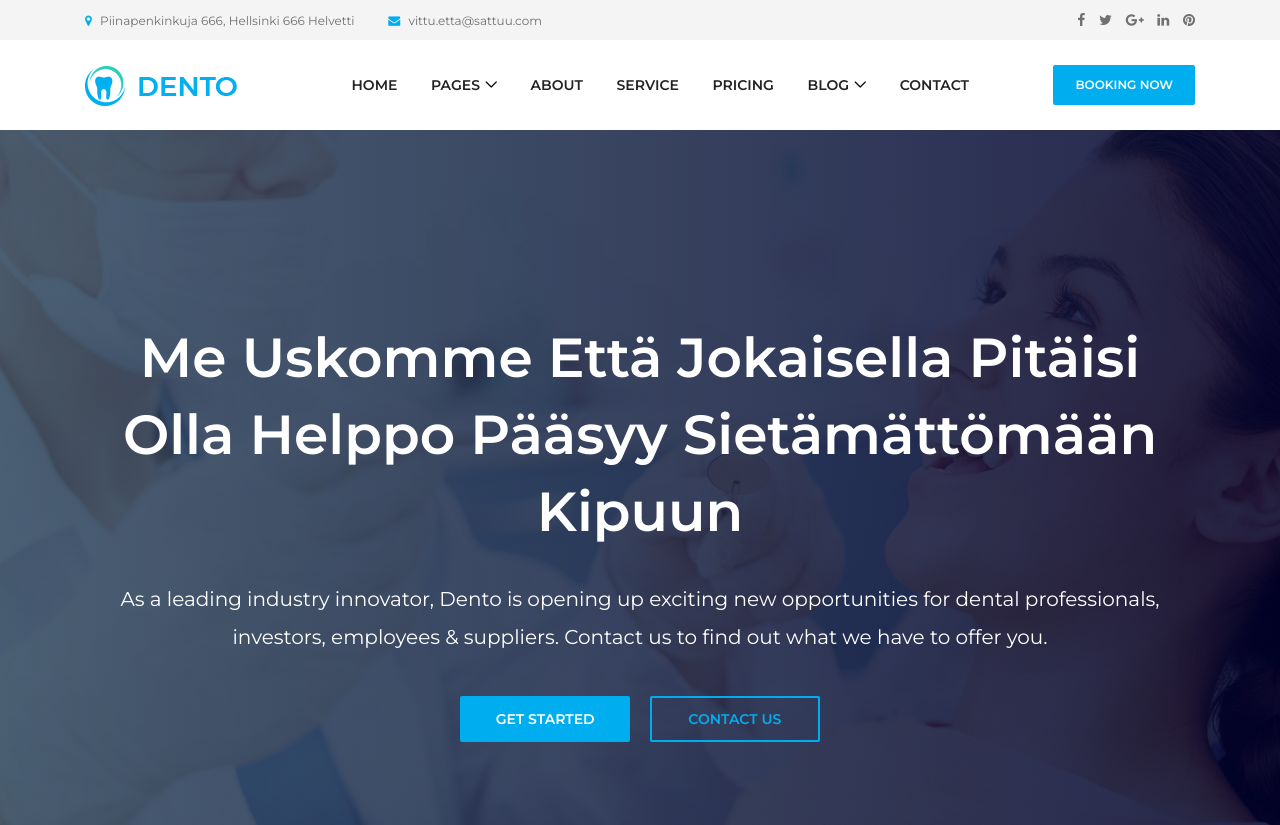
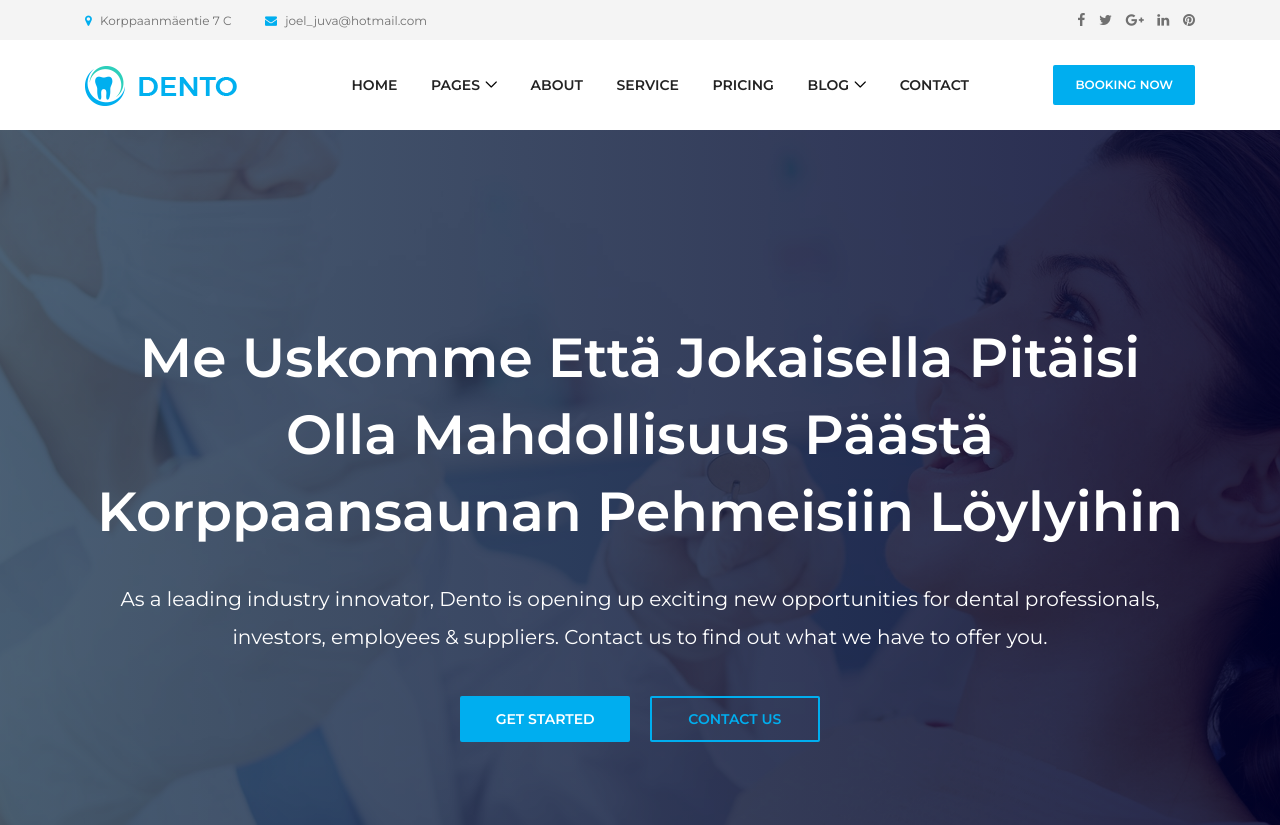
Before and after one commit to zeizeibot/dentalDjango, a Django app: template website/templates/home.html in a window 1280 px wide. Shown: the top 825 px of the page. Run offline with Django 3.2, Linux system fonts and the light colour scheme; the template is opened without the code that fills it, so the values that code supplies are empty; parts of the project's set-up code (start-up, migrations or seed data) failed here and were passed over; some libraries are stand-ins or nearby versions; some web fonts are replaced.

Commit message:
Muutin home sivun tekstejä

```diff
--- a/website/templates/home.html
+++ b/website/templates/home.html
@@ -36,8 +36,8 @@
           <!-- Top Content -->
           <div class="col-6 col-md-9 col-lg-8">
             <div class="top-header-content">
-              <a href="#" data-toggle="tooltip" data-placement="bottom" title="Piinapenkinkuja 666, Hellsinki 666 Helvetti"><i class="fa fa-map-marker"></i> <span>Piinapenkinkuja 666, Hellsinki 666 Helvetti</span></a>
-              <a href="#" data-toggle="tooltip" data-placement="bottom" title="vittu.etta@sattuu.com"><i class="fa fa-envelope"></i> <span>vittu.etta@sattuu.com</span></a>
+              <a href="#" data-toggle="tooltip" data-placement="bottom" title="Piinapenkinkuja 666, Hellsinki 666 Helvetti"><i class="fa fa-map-marker"></i> <span>Korppaanmäentie 7 C</span></a>
+              <a href="#" data-toggle="tooltip" data-placement="bottom" title="vittu.etta@sattuu.com"><i class="fa fa-envelope"></i> <span>joel_juva@hotmail.com</span></a>
             </div>
           </div>
           <!-- Top Header Social Info -->
@@ -86,7 +86,7 @@
                     <ul class="dropdown">
                       <li><a href="{% url 'home'  %}">- Home</a></li>
                       <li><a href="about.html">- About Us</a></li>
-                      <li><a href="service.html">- Service</a></li>
+                      <li><a href="service.html">- Varaa Sauna</a></li>
                       <li><a href="pricing.html">- Pricing</a></li>
                       <li><a href="blog.html">- Blog</a></li>
                       <li><a href="blog-details.html">- Blog Details</a></li>
@@ -144,7 +144,7 @@
             <div class="col-12">
               <!-- Welcome Text -->
               <div class="welcome-text text-center">
-                <h2 data-animation="fadeInUp" data-delay="100ms">Me uskomme että jokaisella pitäisi olla helppo pääsyy sietämättömään kipuun</h2>
+                <h2 data-animation="fadeInUp" data-delay="100ms">Me uskomme että jokaisella pitäisi olla mahdollisuus päästä korppaansaunan pehmeisiin löylyihin</h2>
                 <p data-animation="fadeInUp" data-delay="300ms">As a leading industry innovator, Dento is opening up exciting new opportunities for dental professionals, investors, employees & suppliers. Contact us to find out what we have to
                   offer you.</p>
                 <div class="welcome-btn-group">
@@ -164,7 +164,7 @@
             <div class="col-12">
               <!-- Welcome Text -->
               <div class="welcome-text text-center">
-                <h2 data-animation="fadeInDown" data-delay="100ms">Ja uskomme myös että sen kivun pitäisi kestää koko loppuelämän</h2>
+                <h2 data-animation="fadeInDown" data-delay="100ms">Ja uskomme myös korppaansaunan silkinpehmeät löylyt, saavat mielesi hetkeksi pois hektisestä oravanpyörästä.</h2>
                 <p data-animation="fadeInDown" data-delay="300ms">As a leading industry innovator, Dento is opening up exciting new opportunities for dental professionals, investors, employees & suppliers. Contact us to find out what we have to
                   offer you.</p>
                 <div class="welcome-btn-group">
```
